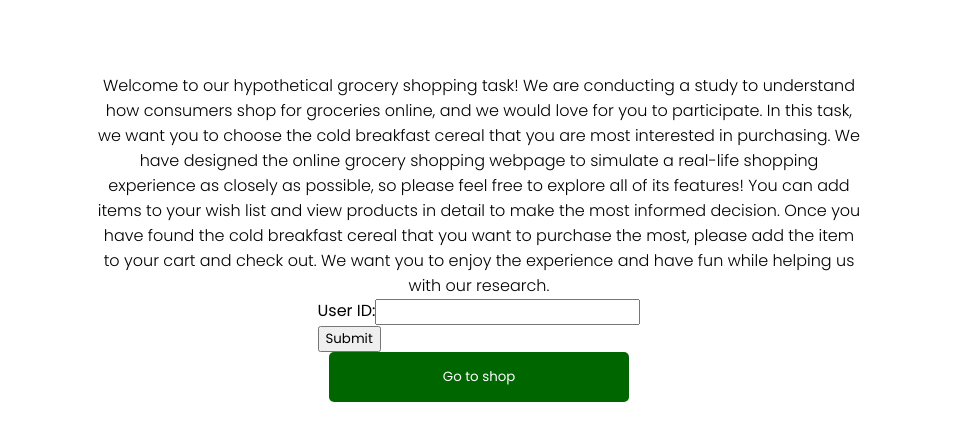
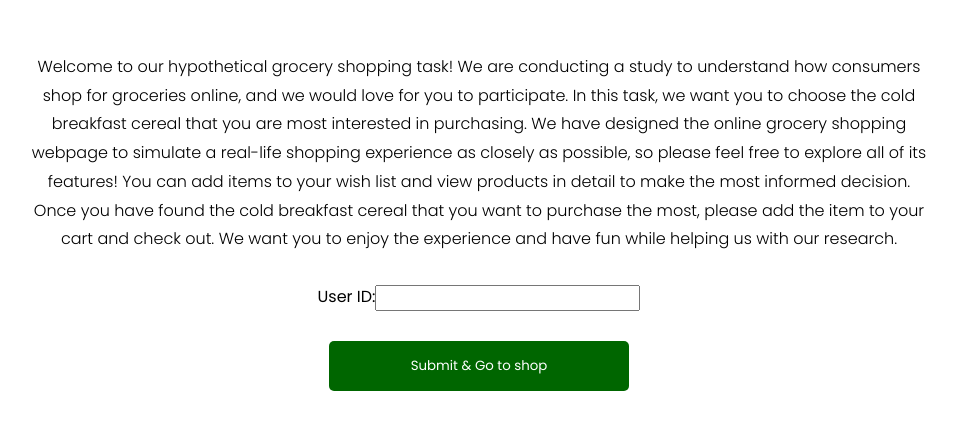
Before and after one commit to tadadaeun/artificial-shop, a React (Create React App) app: page / in a window 1280 px wide. Shown: the part 163-604 px from the top of the page, without its empty margins (161-1118 px from the left). Built offline with nearby package versions, Linux system fonts and the light colour scheme.

Commit message:
css updated

```diff
--- a/src/components/Product.jsx
+++ b/src/components/Product.jsx
@@ -34,16 +34,17 @@ const Info = styled.div``;
 const Title = styled.div`
   height: 45px;
   font-weight: 500;
-  margin: 20px 10px 10px 10px;
+  margin: 20px 10px 5px 10px;
 `;
 
 const Nut = styled.img`
   width: 100px;
+  margin-left: -3px;
 `;
 
 const Price = styled.div`
   color: #232323;
-  margin: 10px;
+  margin: 0 5px;
 `;
 
 const ButtonContainer = styled.div`
--- a/src/components/ProductDescription.jsx
+++ b/src/components/ProductDescription.jsx
@@ -246,7 +246,7 @@ const ProductDescription = () => {
         </TextContainer>
       </DescriptionContainer>
       <RecommendingContainer>
-        <RecommendingText>Recommendations for you</RecommendingText>
+        <RecommendingText>Featured Products</RecommendingText>
         <ImageContainer>
           <Image
             src={recommendingImage1}
--- a/src/components/Products.jsx
+++ b/src/components/Products.jsx
@@ -11,12 +11,6 @@ const Container = styled.div`
   justify-content: space-between;
 `;
 
-const Test = styled.div`
-  height: 10px;
-  width: 60px;
-  background-color: black;
-`;
-
 const Products = ({ cat, filters, sort, productList = [] }) => {
   return (
     <Container>
--- a/src/components/ProductsList.jsx
+++ b/src/components/ProductsList.jsx
@@ -12,7 +12,7 @@ const ProductContainer = styled.div`
 `;
 
 const FilterContainer = styled.div`
-  margin: 80px 60px;
+  margin: 80px 60px 10px 60px;
   display: flex;
   flex-direction: row;
   justify-content: flex-end;
@@ -24,16 +24,27 @@ const Filter = styled.div`
 `;
 
 const FilterTitle = styled.span`
-  font-size: 20px;
-  font-weight: 500;
+  font-size: 16px;
 `;
 
 const FilterOptions = styled.select`
   margin-left: 10px;
   padding: 10px;
+  border: 0.5px solid gray;
+  border-radius: 3px;
+  &:active,
+  &:focus {
+    outline: none;
+  }
 `;
 
-const FilterOption = styled.option``;
+const FilterOption = styled.option`
+  &:checked {
+    background: linear-gradient(#d6d6d6, #d6d6d6);
+    background-color: #d6d6d6 !important; /* for IE */
+    color: #000000 !important;
+  }
+`;
 
 const ProductsList = () => {
   const location = useLocation();
--- a/src/pages/IntroPage.jsx
+++ b/src/pages/IntroPage.jsx
@@ -14,10 +14,31 @@ const Text = styled.div`
   text-align: center;
   font-size: 1rem;
   font-weight: 300;
-  width: 60vw;
+  width: 70vw;
+  line-height: 1.8;
+`;
+
+const Form = styled.form`
+  margin: 30px;
+  display: flex;
+  flex-direction: column;
+  justify-content: center;
+  align-items: center;
+`;
+
+const LabelContainer = styled.div``;
+
+const Label = styled.label``;
+
+const Input = styled.input`
+  &:active,
+  &:focus {
+    outline: none;
+  }
 `;
 
 const Button = styled.button`
+  margin-top: 30px;
   padding: 0.5rem 1rem;
   width: 300px;
   padding: 15px;
@@ -55,22 +76,20 @@ const IntroPage = () => {
         experience and have fun while helping us with our research.
       </Text>
 
-      <form onSubmit={handleSubmit}>
-        <div>
-          <label htmlFor='user-id'>User ID:</label>
-          <input
-            type='text'
-            id='user-id'
+      <Form onSubmit={handleSubmit}>
+        <LabelContainer>
+          <Label htmlFor="user-id">User ID:</Label>
+          <Input
+            type="text"
+            id="user-id"
             value={userId}
             onChange={handleUserIdChange}
           />
-        </div>
-        <button type='submit'>Submit</button>
-      </form>
-
-      <Link to='/home'>
-        <Button>Go to shop</Button>
-      </Link>
+        </LabelContainer>
+        <Link to="/home">
+          <Button type="submit">Submit & Go to shop</Button>
+        </Link>
+      </Form>
     </Container>
   );
 };
```
